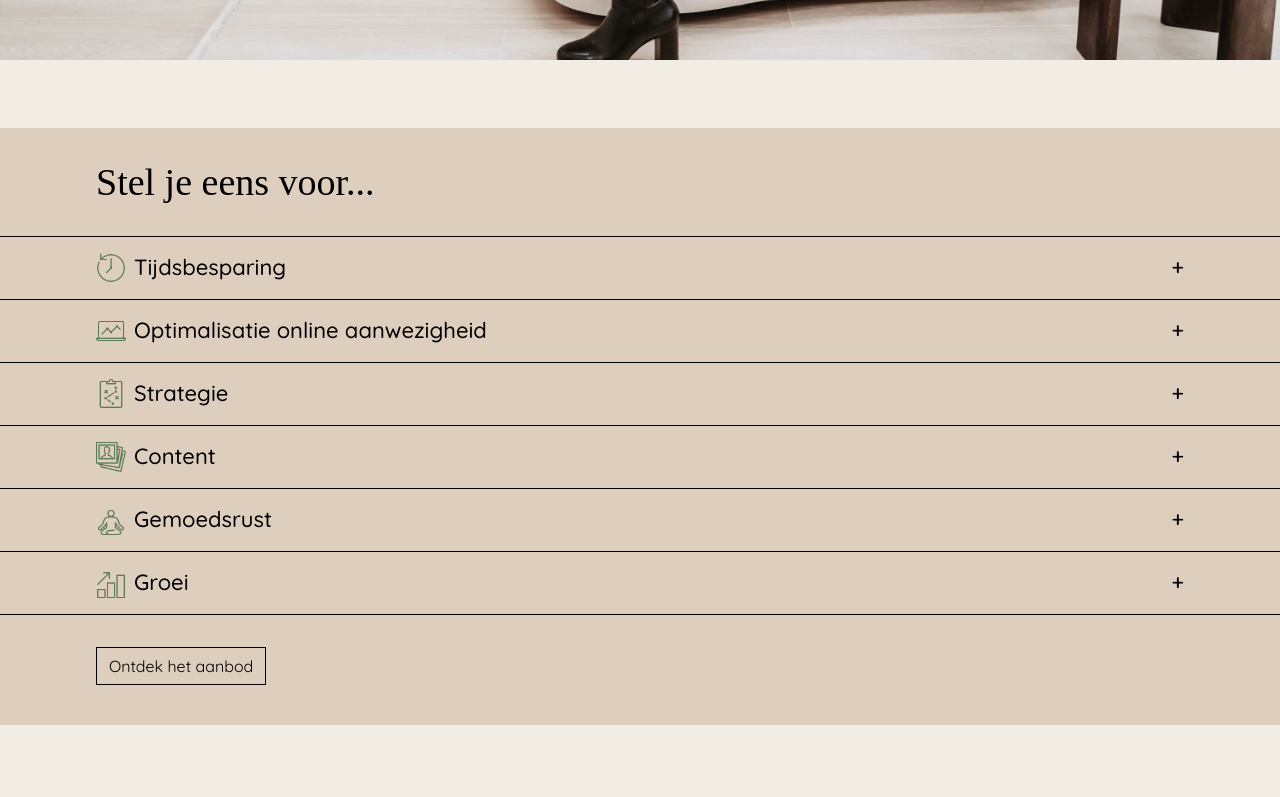
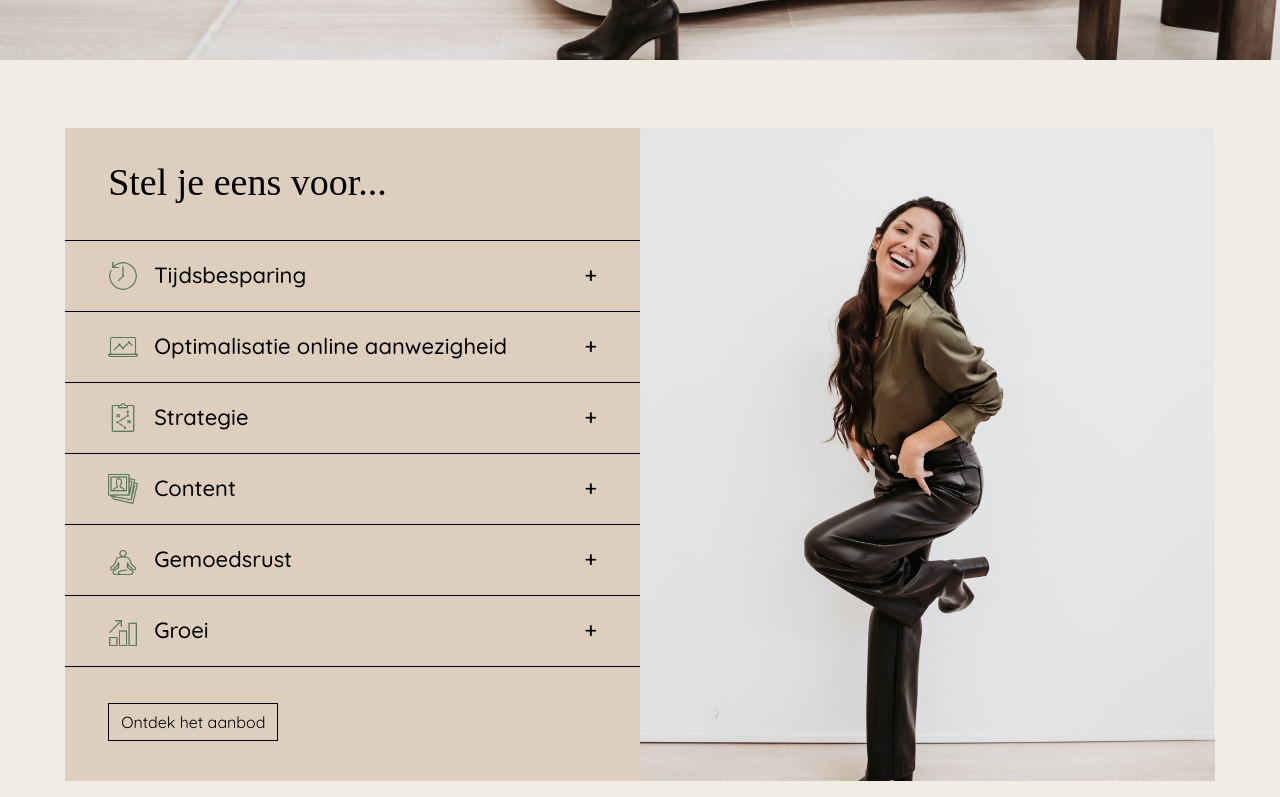
Before and after one commit to dannyfrelink/portfolio-rani, a React (Create React App) app: page / in a window 1280 px wide. Shown: the part 740-1537 px from the top of the page. Built offline with nearby package versions, Linux system fonts and the light colour scheme; a web font is replaced by a local one.

Commit message:
update: make #pros section responsive

```diff
--- a/src/App.css
+++ b/src/App.css
@@ -78,11 +78,16 @@ img {
 }
 
 .button {
+	cursor: pointer;
 	display: block;
 	width: fit-content;
 	border: 0.75px solid black;
 	padding: 0.5rem 0.75rem;
 	font-size: clamp(14px, 1.87vw, 16px);
+}
+
+.button:hover {
+	background-color: rgba(221, 206, 190, 0.2);
 }
 
 .relative {
@@ -185,45 +190,49 @@ main #pros h2 {
 	margin: 0 auto;
 }
 
-main #pros section {
+main #pros section section {
 	margin: 2rem 0;
 }
 
-main #pros article {
+main #pros section article {
 	padding: 1rem 7.5%;
 }
 
-main #pros article:first-child {
+main #pros section article:first-child {
 	border-top: 0.5px solid black;
 }
 
-main #pros article:nth-child(even) {
+main #pros section article:nth-child(even) {
 	border-top: 0.5px solid black;
 	border-bottom: 0.5px solid black;
 }
 
-main #pros article div {
+main #pros section article div {
 	display: flex;
 }
 
-main #pros article > div {
+main #pros section article > div {
 	justify-content: space-between;
 }
 
-main #pros article div div {
+main #pros section article div div {
 	gap: 0.5rem;
 }
 
-main #pros img {
+main #pros section img {
 	height: clamp(25px, 3.33vw, 30px);
 }
 
-main #pros article p {
+main #pros section article p {
 	margin-top: 0.5rem;
 }
 
-main #pros a {
+main #pros section a {
 	margin-left: 7.5%;
+}
+
+main #pros > img {
+	display: none;
 }
 
 /* Main content Services styling */
@@ -490,6 +499,10 @@ footer {
 
 /* Tablet styling */
 @media (min-width: 750px) {
+	main #pros section article p {
+		margin-top: 0.75rem;
+		width: 75%;
+	}
 }
 
 /* Desktop styling */
@@ -516,12 +529,9 @@ footer {
 
 	header nav {
 		display: flex;
-		justify-content: flex-end;
 		position: unset;
 		animation: unset;
 		padding-top: 0;
-		list-style: none;
-		text-align: center;
 		background-color: unset;
 		z-index: 0;
 		box-shadow: unset;
@@ -558,6 +568,63 @@ footer {
 	main #intro article p {
 		margin: 1rem 0 1.75rem;
 	}
+
+	/* Main content Pros styling */
+	main #pros {
+		display: flex;
+		position: relative;
+		width: 90%;
+		max-width: 1150px;
+		margin-left: auto;
+		margin-right: auto;
+	}
+
+	main #pros > section {
+		width: 50%;
+	}
+
+	main #pros section section {
+		margin: 2.25rem 0;
+	}
+
+	main #pros section article {
+		padding: 1.25rem 7.5%;
+		cursor: pointer;
+	}
+
+	main #pros section article:hover,
+	main #pros section a:hover {
+		background-color: rgba(241, 236, 228, 0.2);
+	}
+
+	main #pros section article:first-child {
+		border-top: 0.75px solid black;
+	}
+
+	main #pros section article:nth-child(even) {
+		border-top: 0.75px solid black;
+		border-bottom: 0.75px solid black;
+	}
+
+	main #pros section article div div {
+		gap: 1rem;
+		width: 90%;
+	}
+
+	main #pros section article p {
+		margin-top: 0.75rem;
+		width: 85%;
+	}
+
+	main #pros > img {
+		display: unset;
+		width: 50%;
+		height: 100%;
+		position: absolute;
+		top: 0;
+		right: 0;
+		bottom: 0;
+	}
 }
 
 @media (min-width: 1250px) {
--- a/src/App.js
+++ b/src/App.js
@@ -4,6 +4,7 @@ import logo from "./logo.svg";
 import MenuRoundedIcon from "@mui/icons-material/MenuRounded";
 import { Link, Element } from "react-scroll";
 import coverImage from "./assets/images/cover.JPG";
+import prosImage from "./assets/images/pros.JPG";
 import aboutImageBig from "./assets/images/about-big.JPG";
 import aboutImageSmall from "./assets/images/about-small.JPG";
 import contactImage from "./assets/images/contact.JPG";
@@ -108,11 +109,8 @@ function App() {
 					</article>
 				</section>
 
-				<Element
-					id="pros"
-					className="dark-background"
-					name={navItems[0].toLowerCase()}
-				>
+				<Element id="pros" name={navItems[0].toLowerCase()}>
+					<section className="dark-background">
 						<h2>Stel je eens voor...</h2>
 
 						<section>
@@ -135,6 +133,9 @@ function App() {
 						>
 							Ontdek het aanbod
 						</Link>
+					</section>
+
+					<img src={prosImage} alt="Voordelen ContentFlow Media" />
 				</Element>
 
 				<Element id="services" name={navItems[1].toLowerCase()}>
```
Also changed, not shown: src/assets/images/pros.JPG (renamed from src/assets/images/IMG_6537.JPG). Lines whose indentation alone changed are shown as unchanged.
